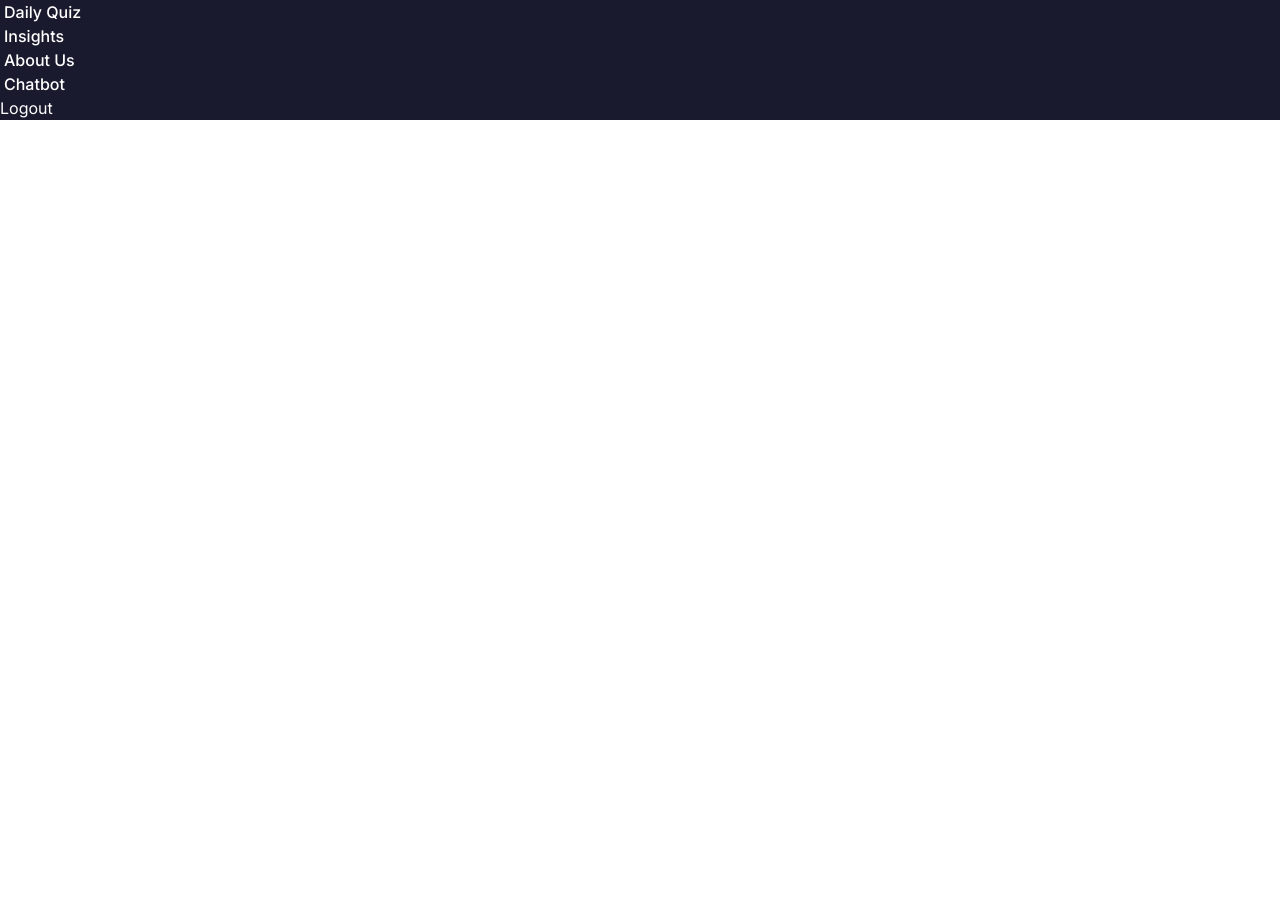
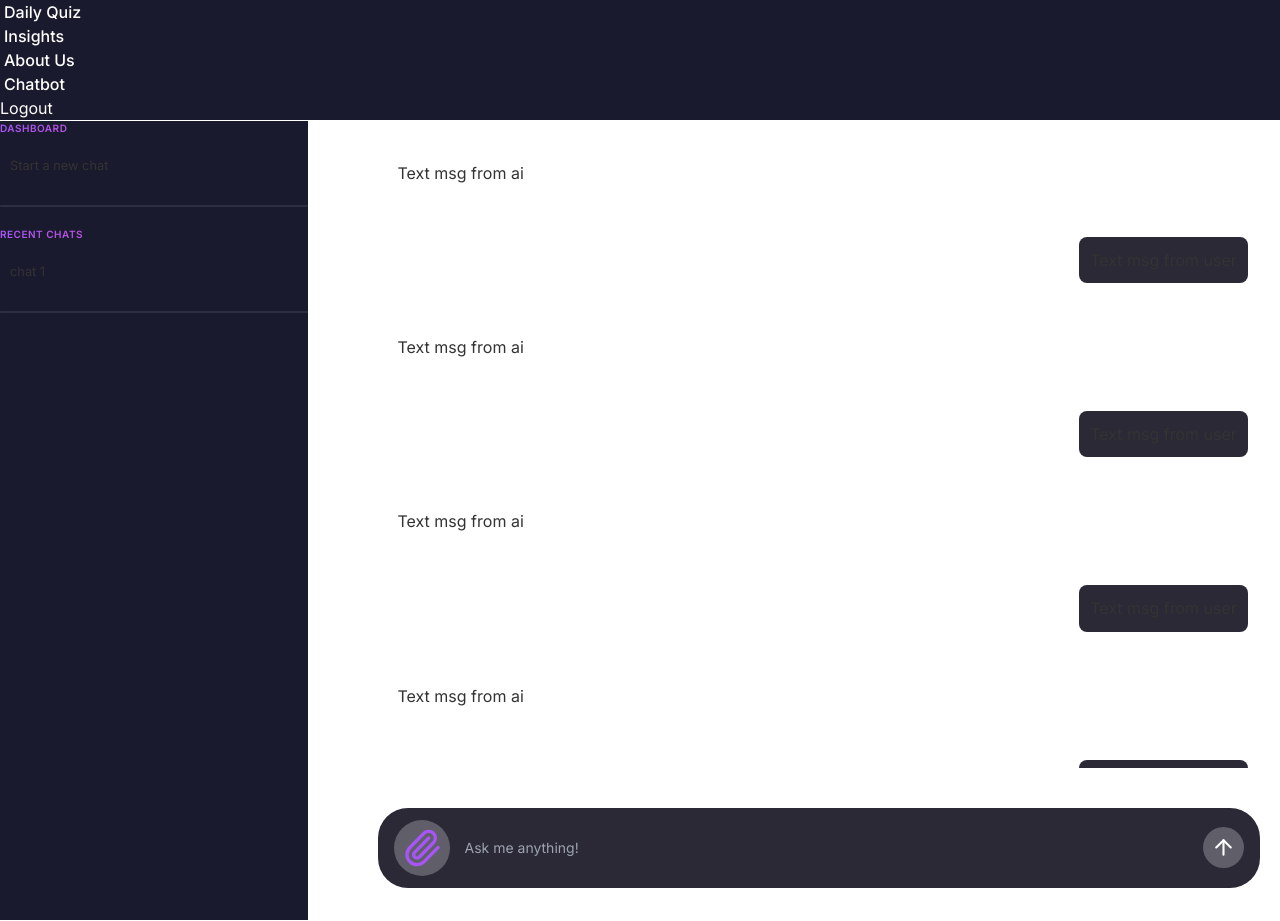
Before and after one commit to sej197/SoulSync, a React (Vite) app in the folder client/: page /chatbot/1 in a window 1280 px wide. Shown: the part 200-1121 px from the top of the page. Before the commit the page ends 800 px from the top, so only its background shows below. Built offline with nearby package versions, Linux system fonts and the light colour scheme.

Commit message:
style : chatbot

```diff
--- a/client/src/App.jsx
+++ b/client/src/App.jsx
@@ -2,6 +2,7 @@ import { BrowserRouter as Router, Routes, Route } from 'react-router-dom';
 import Navbar from './components/Navbar';
 import BotDashboard from './pages/BotDashboard';
 import About from './pages/About';
+import ChatPage from './components/chatbot/ChatPage';
 
 const Home = () => (
   <div className="hero min-h-screen bg-bloom-cream">
@@ -31,7 +32,10 @@ function App() {
             <Route path="/community-chat" element={<CommunityChat />} />
             <Route path="/daily-quiz" element={<DailyQuiz />} />
             <Route path="/insights" element={<Insights />} />
-            <Route path="/chatbot" element={<BotDashboard />} />
+            <Route path="/chatbot" element={<BotDashboard />}>
+              <Route path=":id" element={<ChatPage />} />
+              <Route path="new" element={<ChatPage />} />
+            </Route>
           </Routes>
         </main>
       </div>
--- /dev/null
+++ b/client/src/components/chatbot/ChatPage.jsx
@@ -0,0 +1,39 @@
+import "./chatpage.css";
+import { useEffect } from "react";
+import { useRef } from "react";
+import Newprompt from "./Newprompt";
+
+export default function ChatPage() {
+
+    const endRef = useRef(null);
+    useEffect(() => {
+        endRef.current.scrollIntoView({ behavior: "smooth" });
+    }, []);
+    return (
+        <div className="chatPage">
+            <div className="wrapper">
+                <div className="chat">
+                    <div className="message">Text msg from ai</div>
+                    <div className="message-user">Text msg from user</div>
+                    <div className="message">Text msg from ai</div>
+                    <div className="message-user">Text msg from user</div>
+                    <div className="message">Text msg from ai</div>
+                    <div className="message-user">Text msg from user</div>
+                    <div className="message">Text msg from ai</div>
+                    <div className="message-user">Text msg from user</div>
+                    <div className="message">Text msg from ai</div>
+                    <div className="message-user">Text msg from user</div>
+                    <div className="message">Text msg from ai</div>
+                    <div className="message-user">Text msg from user</div>
+                    <div className="message">Text msg from ai</div>
+                    <div className="message-user">Text msg from user</div>
+                    <div className="message">Text msg from ai</div>
+                    <div className="message-user">Text msg from user</div>
+                    <div className="message">Text msg from ai</div>
+                </div>
+                <Newprompt />
+                <div ref={endRef}></div>
+            </div>
+        </div>
+    );
+}
--- a/client/src/components/ChatbotList.jsx
+++ b/client/src/components/chatbot/ChatbotList.jsx
@@ -1,5 +1,6 @@
 import { Link } from "react-router-dom";
-import "./chatbotlist.css";
+import "./chatbotlist.css"
+
 export default function ChatbotList() {
     return (
         <div className="chatList">
@@ -8,7 +9,7 @@ export default function ChatbotList() {
             <hr />
             <span className="title">RECENT CHATS</span>
             <div className="list">
-                <Link to="/chatbot/1">Chat 1</Link>
+                <Link to="/chatbot/1">chat 1</Link>
                 {/*<Link to="/chatbot/2">Chat 2</Link>
                 <Link to="/chatbot/3">Chat 3</Link>
                 <Link to="/chatbot/4">Chat 4</Link>
--- /dev/null
+++ b/client/src/components/chatbot/Newprompt.jsx
@@ -0,0 +1,22 @@
+import { ArrowUp, Paperclip } from "lucide-react";
+import "./newprompt.css";
+
+export default function Newprompt() {
+    return (
+        <>
+            <div className="endChat"></div>
+            <div className="newprompt">
+                <div className="new-form">
+                    <label htmlFor="file" className="file-label">
+                        <Paperclip size={5} className="icon" />
+                    </label>
+                    <input type="file" id="file" multiple={false} hidden />
+                    <input type="text" placeholder="Ask me anything!" />
+                    <button className="sendButton">
+                        <ArrowUp size={25} />
+                    </button>
+                </div>
+            </div>
+        </>
+    );
+}
--- a/client/src/components/chatbotlist.css
+++ b/client/src/components/chatbot/chatbotlist.css
@@ -2,6 +2,7 @@
     display: flex;
     flex-direction: column;
     height: 100%;
+    width: 100%;
 
     hr {
         border: none;
@@ -16,6 +17,7 @@
         font-weight: 600;
         font-size: 10px;
         margin-bottom: 10px;
+        letter-spacing: 0.5px;
     }
 
     .list {
@@ -25,10 +27,15 @@
     }
 
     a {
+        font-size: clamp(12px, 1vw, 14px);
         padding: 10px;
         border-radius: 10px;
         cursor: pointer;
         transition: all 0.2s ease;
+        word-wrap: break-word;
+        overflow-wrap: break-word;
+        white-space: nowrap;
+        text-overflow: ellipsis;
 
         &:hover {
             background-color: #272338;
--- /dev/null
+++ b/client/src/components/chatbot/chatpage.css
@@ -0,0 +1,36 @@
+.chatPage {
+    height: 100dvh;
+    width: 100%;
+    display: flex;
+}
+
+.wrapper {
+    flex: 1;
+    display: flex;
+    flex-direction: column;
+    height: 100%;
+    width: 100%;
+}
+
+.chat {
+    flex: 1;
+    overflow-y: auto;
+    padding: 20px 2rem 20px 20px;
+    display: flex;
+    flex-direction: column;
+    gap: 2rem;
+}
+
+.message {
+    padding: 20px;
+    max-width: 80%;
+    align-self: flex-start;
+}
+
+.message-user {
+    background-color: #2c2937;
+    border-radius: 0.5rem;
+    padding: 0.7rem;
+    max-width: 80%;
+    align-self: flex-end;
+}
--- /dev/null
+++ b/client/src/components/chatbot/newprompt.css
@@ -0,0 +1,45 @@
+.newprompt {
+    padding: 20px;
+    margin-bottom: 0.8rem;
+}
+
+.endChat {
+    padding: 10px;
+}
+
+.new-form {
+    width: 100%;
+    background-color: #2c2937;
+    display: flex;
+    align-items: center;
+    gap: 15px;
+    padding: 12px 16px;
+    border-radius: 30px;
+}
+
+.new-form input[type="text"] {
+    flex: 1;
+    background: transparent;
+    border: none;
+    outline: none;
+    color: white;
+    font-size: 14px;
+}
+
+.new-form button,
+.new-form label {
+    border-radius: 50%;
+    background-color: #605e68;
+    border: none;
+    padding: 8px;
+    display: flex;
+    align-items: center;
+    justify-content: center;
+    cursor: pointer;
+}
+
+.file-label {
+    display: flex;
+    align-items: center;
+    cursor: pointer;
+}
--- a/client/src/pages/BotDashboard.jsx
+++ b/client/src/pages/BotDashboard.jsx
@@ -1,18 +1,22 @@
-import { Outlet } from 'react-router-dom';
+import { Outlet, useLocation } from 'react-router-dom';
 import { MessageSquarePlus, History, Heart, ArrowRight } from 'lucide-react';
 import './dashboard.css';
-import ChatbotList from '../components/ChatbotList';
+import ChatbotList from '../components/chatbot/ChatbotList';
 
 export default function BotDashboard() {
+    const location = useLocation();
+    const isMainDashboard = location.pathname === "/chatbot";
+
     return (
-        <>
         <div className='dashboard-layout'>
             <div className="menus">
                 <ChatbotList />
             </div>
+
             <div className="content">
+                {isMainDashboard && (
                     <div className="texts">
-                        <span className="title">AI CHATBOT</span>
+                        <span className="title">SYNC AI - your personal chatbot</span>
                         <div className="cards">
                             <div className="options">
                                 <MessageSquarePlus className="icon" />
@@ -34,9 +38,9 @@ export default function BotDashboard() {
                             </button>
                         </div>
                     </div>
+                )}
                 <Outlet />
             </div>
         </div>
-        </>
     );
 }
--- a/client/src/pages/dashboard.css
+++ b/client/src/pages/dashboard.css
@@ -2,7 +2,7 @@
     display: flex;
     gap: 50px;
     padding-top: 0.5px;
-    height: 100%;
+    height: 100dvh;
 }
 
 .menus {
```
Lines whose indentation alone changed are shown as unchanged.
